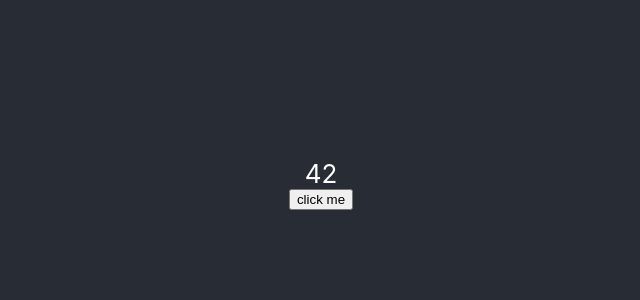
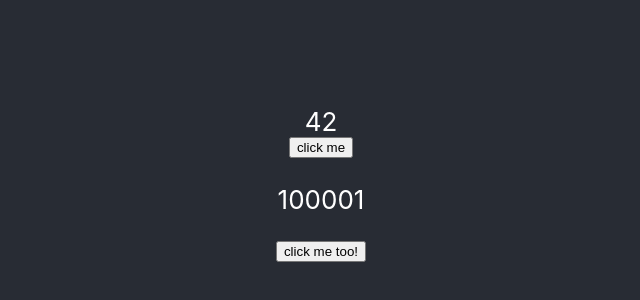
Before and after one commit to E4ma/reactConcept, a React (Create React App) app: page / in a window 1280 px wide. Shown: the part 216-516 px from the top of the page, without its empty margins (319-959 px from the left). Built offline with nearby package versions, Linux system fonts and the light colour scheme.

Commit message:
end of class

```diff
--- /dev/null
+++ b/src/Adder.js
@@ -0,0 +1,10 @@
+import React from 'react'
+
+const Adder = (props) => {
+    let b = props.lilAdder;
+    return (
+        <button onClick={() => b((curr) => {return curr + 1})} >click me too!</button>
+    )
+}
+
+export default Adder
--- a/src/App.js
+++ b/src/App.js
@@ -1,16 +1,24 @@
 
 import './App.css';
 import { useState } from 'react';
+import Displayer from './Displayer';
+import Adder from './Adder';
 
 function App() {
   const [count, setCount] = useState(42);
+  const [count2, setCount2] = useState(100001);
+  // shift alt and down repeats the line your cursor is on
 
   return (
     <div className="App">
       <header className="App-header">
         {count}
-        <button onClick={() => setCount(count + 1)}>click me</button>
+        <button onClick={() => setCount((currentValue) => {return currentValue + 1})}>click me</button>
+{/* instead of 'count + 1' using callback(a function) in setCount to avoid time lag */}
+      <Displayer barney={count2} />
+      <Adder lilAdder={setCount2} />
       </header>
+
     </div>
   );
 }
--- /dev/null
+++ b/src/Displayer.js
@@ -0,0 +1,10 @@
+import React from 'react'
+
+const Displayer = (props) => {
+    let a = props.barney;
+    return (
+        <p>{a}</p>
+    )
+}
+
+export default Displayer
```
Also changed, not shown: 2 other files (tests, documents, lock files or other folders).
